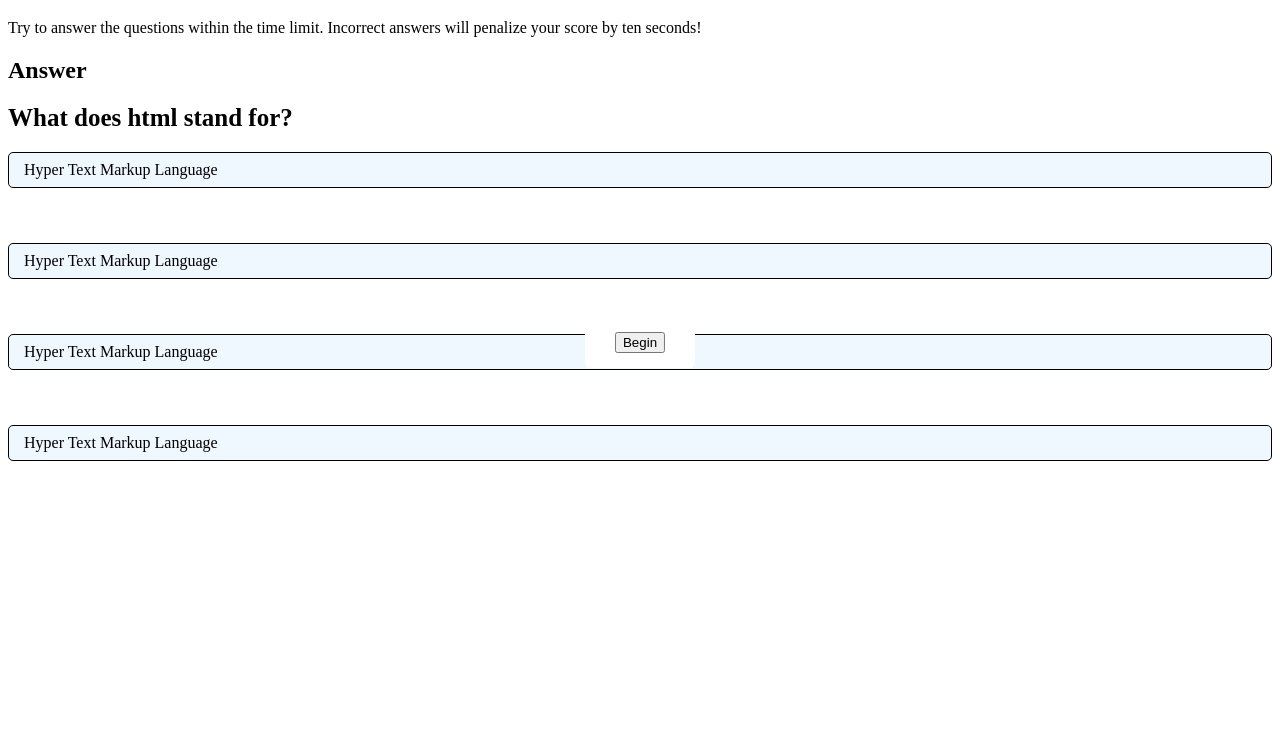
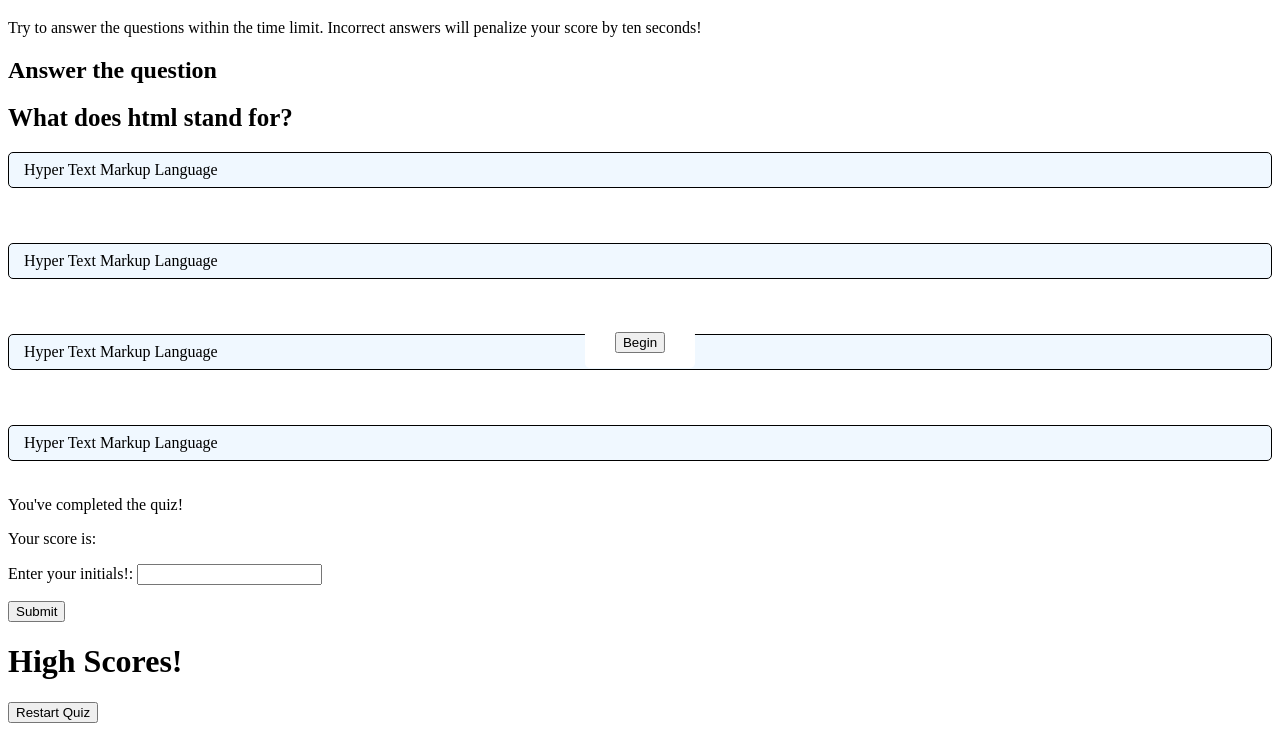
Before and after one commit to nathangreiling/Coding-Quiz, a plain HTML site: page index.html in a window 1280 px wide. Shown: the part 61-800 px from the top of the page. Drawn offline with Linux system fonts and the light colour scheme.

Commit message:
Update index.html
Added submit button for highscores and an ending to the quiz in HTML

```diff
--- a/index.html
+++ b/index.html
@@ -15,7 +15,7 @@
             <button>Begin</button>
         </div>
     </div class="quiz_box">
-        <h2>Answer</h2>
+        <h2>Answer the question</h2>
     </div>
     <section>
         <div class="que_text">
@@ -42,6 +42,19 @@
             </div>
         </div>
     </section>
+    <div class ="result_box">
+        <div class="complete_text">You've completed the quiz!</div>
+        <p>Your score is: <span id="score"></span></p>
+        <p>Enter your initials!: <input type="text" id="initials"></p>
+        <button id="submitInitials">Submit</button>
+    </div>
+    <div class="container" id="highScores">
+        <h1>High Scores!
+        </h1>
+        <div class="container" id="scores">
+        </div>
+        <button id="restart">Restart Quiz</button>
+    </div>
     <script src="assets/js/script.js"></script>
 </body>
 </html>
```
